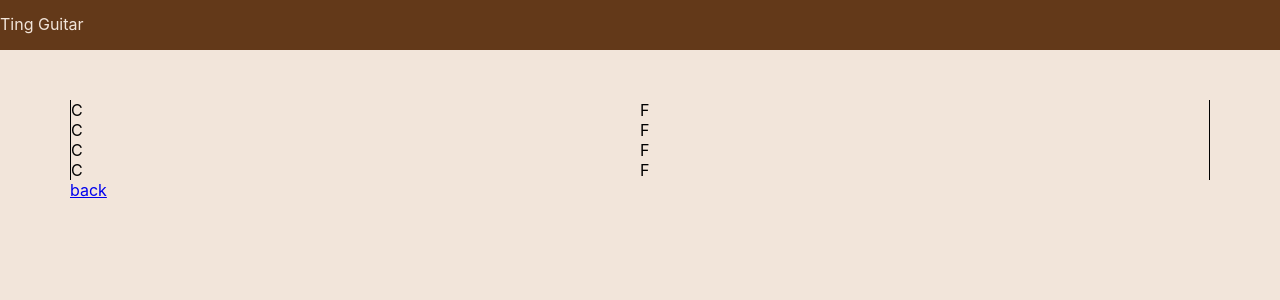
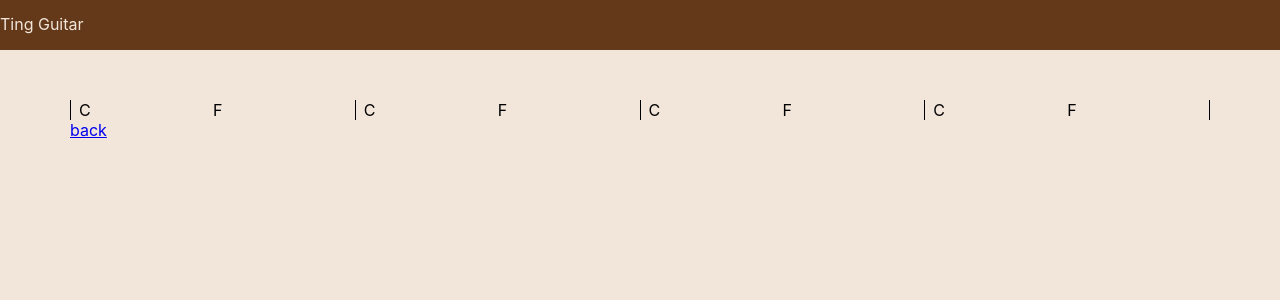
Before and after one commit to ting-ting-ting/ting-guitar, a React (Create React App) app: page /#/tab/2 in a window 1280 px wide. Shown: the top 300 px of the page. Built offline with nearby package versions, Linux system fonts and the light colour scheme.

Commit message:
line layout

```diff
--- a/src/components/Line/index.scss
+++ b/src/components/Line/index.scss
@@ -1,3 +1,13 @@
 .line {
+  display: flex;
+  align-items: center;
+  justify-content: flex-start;
 
+  .measure {
+    flex: 1;
+
+    & + .measure {
+      border-left: none;
+    }
+  }
 }
--- a/src/components/Measure/index.scss
+++ b/src/components/Measure/index.scss
@@ -4,6 +4,7 @@
   display: flex;
   align-items: center;
   justify-content: flex-start;
+  padding: 0 8px;
 
   .chord {
     flex: 1;
```
